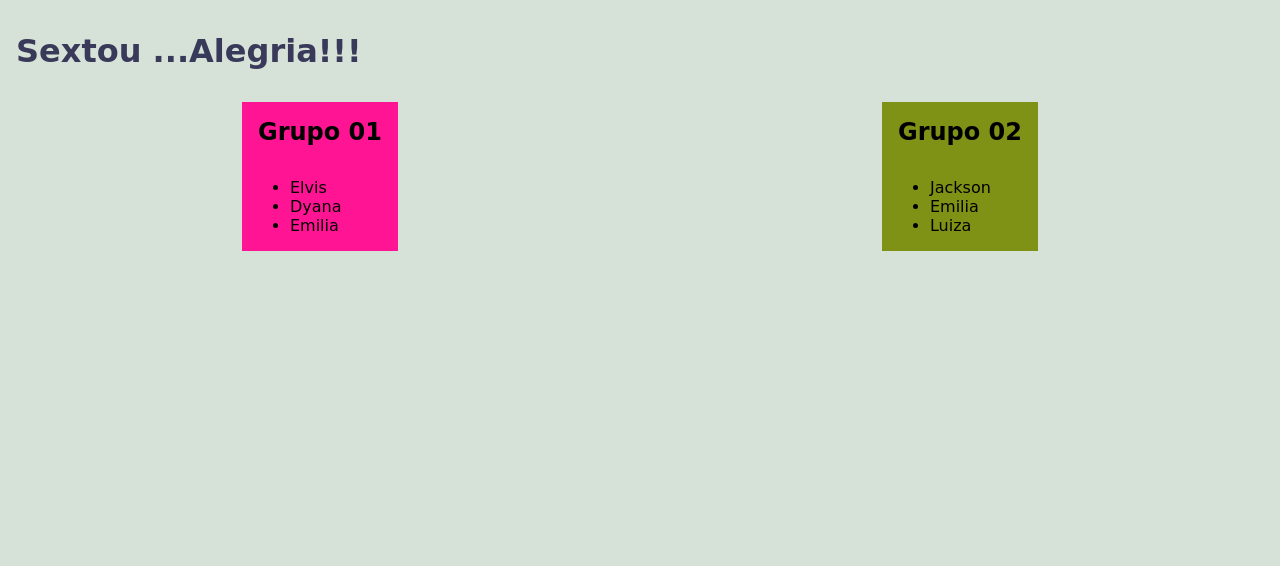
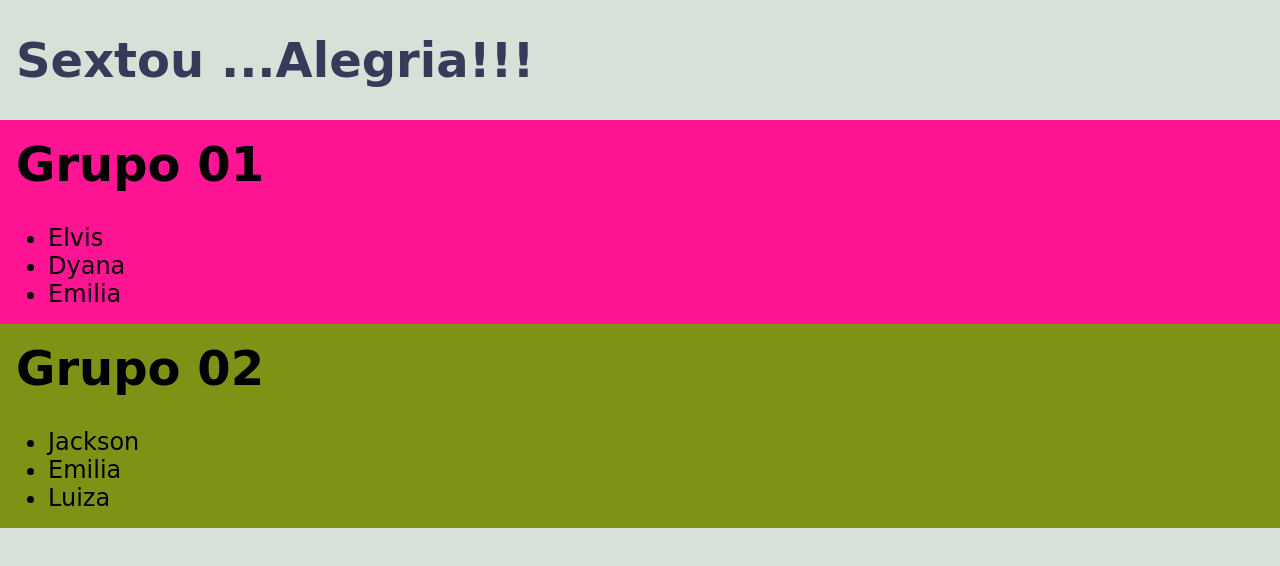
Before and after one commit to jacksonsr451/formadores-25-11-2022, a plain HTML site: page index.html in a window 1280 px wide. Drawn offline with Linux system fonts and the light colour scheme; a web font is replaced by a local one.

Commit message:
update size

```diff
--- a/styles.css
+++ b/styles.css
@@ -24,19 +24,19 @@ body {
 main {
     flex: 1;
     display: flex;
-    align-items: center;
-    justify-content: space-around;
+    flex-direction: column;
 }
 
 header>h1 {
     color: var(--text-color);
-    font-size: 2rem;
+    font-size: 3rem;
     font-family: var(--secondary-font);
     padding: 2rem 1rem;
 }
 
 main>.part_01,
 main>.part_02 {
+    flex: 1;
     display: flex;
     flex-direction: column;
 }
@@ -52,10 +52,12 @@ main>.part_02 {
 main>.part_01>h2,
 main>.part_02>h2 {
     padding: 1rem;
+    font-size: 3rem;
 }
 
 main>.part_01>ul,
 main>.part_02>ul {
     margin-left: 2rem;
     padding: 1rem;
+    font-size: 1.5rem;
 }
```
